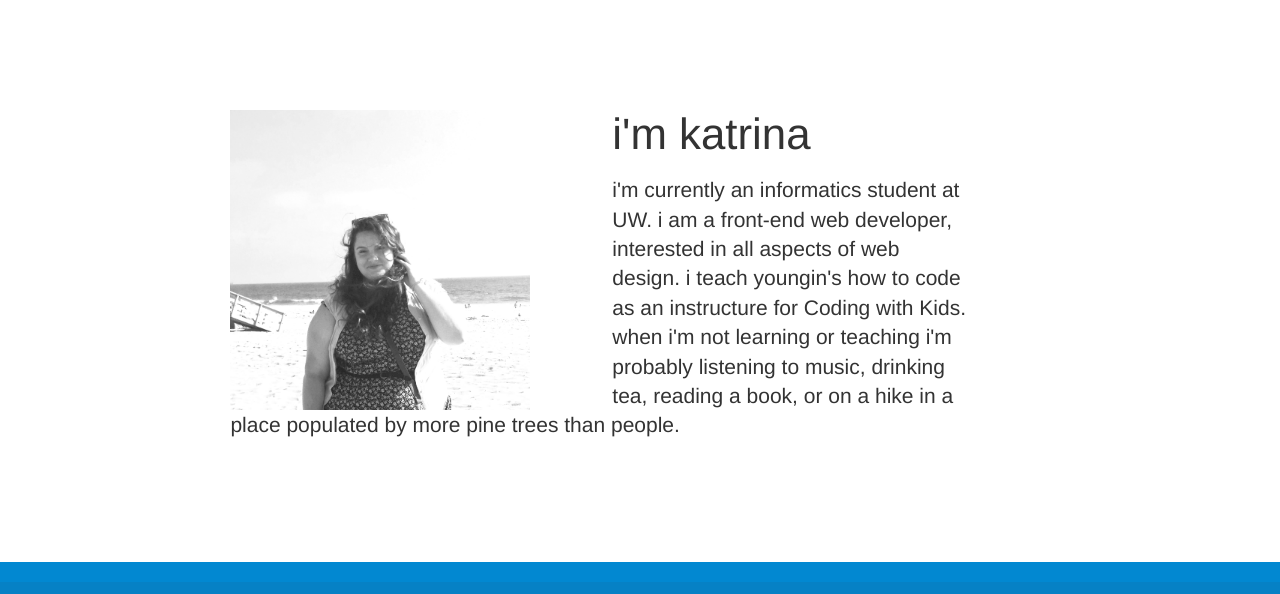
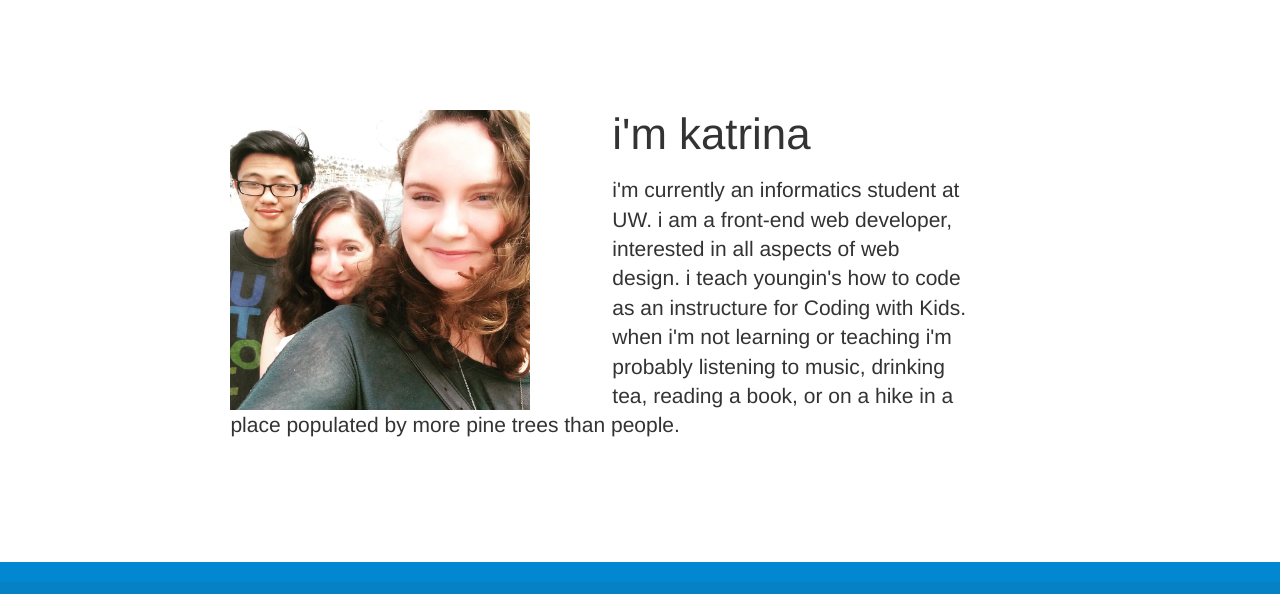
Before and after one commit to katrinaezis/portfolio, a plain HTML site: page index.html at #!/about in a window 1280 px wide. Shown: the part 686-1280 px from the top of the page. Drawn offline with nearby package versions, Linux system fonts and the light colour scheme; some packages are replaced by stand-ins of ours; a script that the page names is missing; a web font is replaced by a local one.

Commit message:
trying new image

```diff
--- a/templates/about.html
+++ b/templates/about.html
@@ -13,7 +13,7 @@
 </div>
 <div id="aboutContent" class="container">
 	<div class="featurette">
-		<img id="me" class="featurette-image pull-left" src="../me.jpg">
+		<img id="me" class="featurette-image pull-left" src="../images/idk.jpg">
 		<h3 class="featurette-heading">i'm katrina</h3>
 		<div id="aboutWords" class="lead">i'm currently an informatics student at UW. i am a front-end web developer, interested in all aspects of web design. i teach youngin's how to code as an instructure for Coding with Kids. when i'm not learning or teaching i'm probably listening to music, drinking tea, reading a book, or on a hike in a place populated by more pine trees than people.</div>
 	</div>
```
Also changed, not shown: images/idk.jpg (added), images/me.jpg (renamed from me.jpg).
